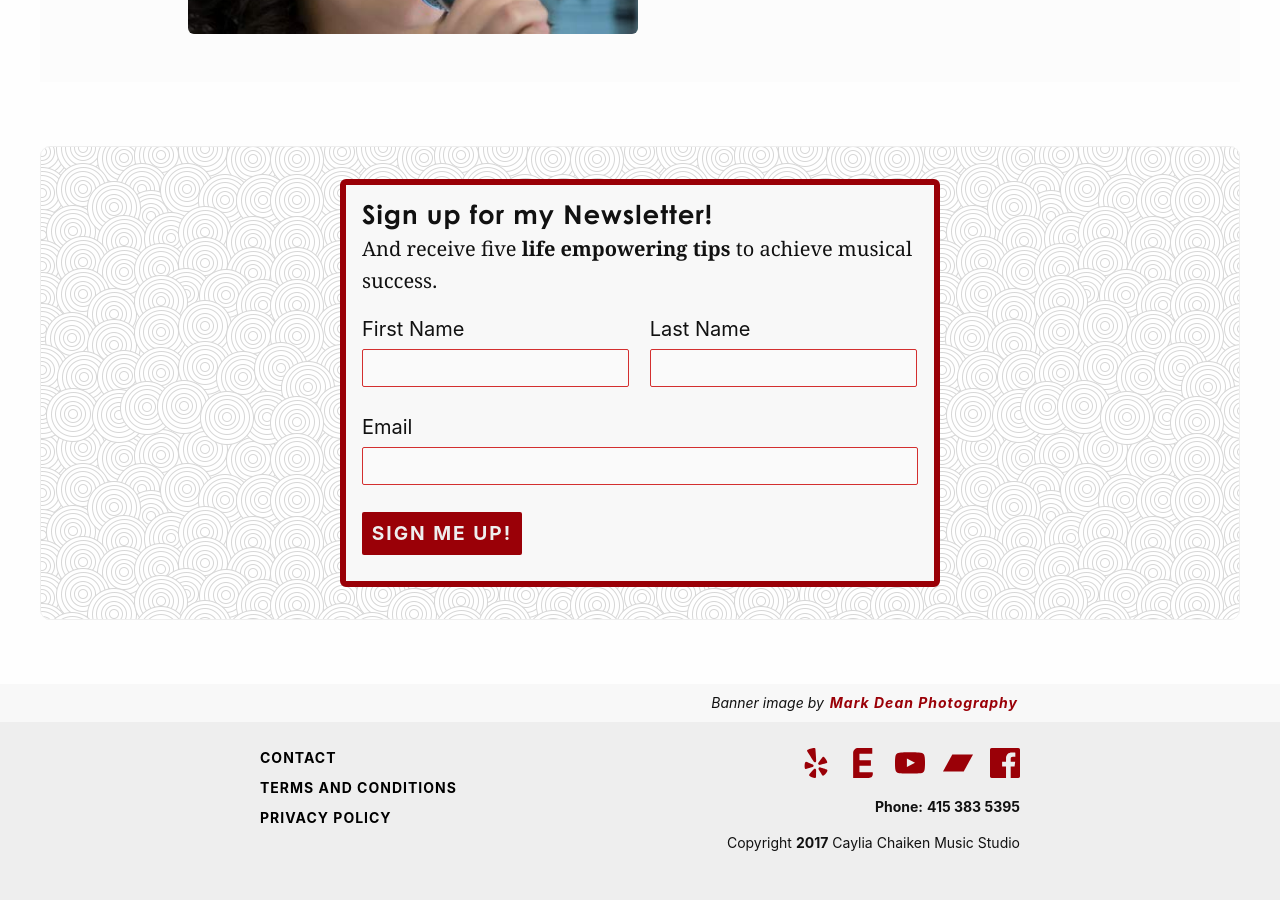
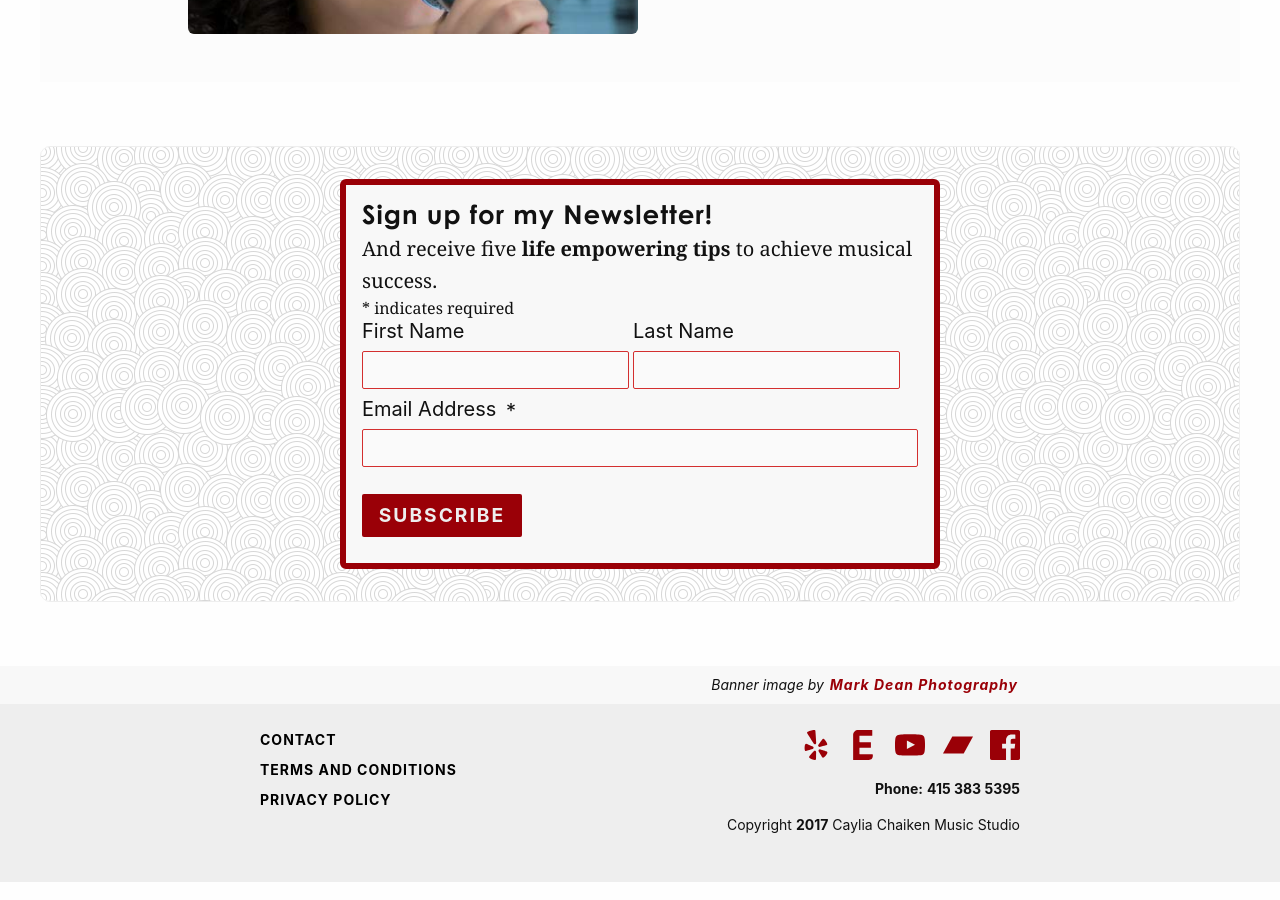
Before and after one commit to cchaiken/ccms, a Jekyll site: the page built from index.md, in a window 1280 px wide and 900 px high, scrolled down 5030 px. Built offline with Jekyll 4.4.1, drawn with Linux system fonts in a browser that asks for light colours; some web fonts are replaced.

Commit message:
mailchimp-form-add

```diff
--- a/_includes/newsletter-form.html
+++ b/_includes/newsletter-form.html
@@ -1,21 +1,32 @@
 <section class="newsletter-form pattern">
-  <form class="ccms-newsletter">
-    <h2>Sign up for my Newsletter!</h2>
-    <p>And receive five <strong>life empowering tips</strong> to achieve musical success.</p>
-
-    <div class="half">
-    <label class="text-input" for="first-name">First Name</label>
-    <input type="text" name="First Name" id="first-name" required="">
+<!-- Begin MailChimp Signup Form -->
+<div id="mc_embed_signup">
+    <form action="//chaikenmusic.us15.list-manage.com/subscribe/post?u=4816ede113fab1ffcec43fe76&amp;id=071312d4d6" method="post" id="mc-embedded-subscribe-form" name="mc-embedded-subscribe-form" class="ccms-newsletter validate" target="_blank" novalidate>
+        <div id="mc_embed_signup_scroll">
+      <h2>Sign up for my Newsletter!</h2>
+      <p>And receive five <strong>life empowering tips</strong> to achieve musical success.</p>
+    <div class="indicates-required"><span class="asterisk">*</span> indicates required</div>
+    <div class="mc-field-group half">
+      <label for="mce-FNAME">First Name </label>
+      <input type="text" value="" name="FNAME" class="" id="mce-FNAME">
     </div>
-
-    <div class="half">
-    <label class="text-input" for="last-name">Last Name</label>
-    <input type="text" name="Last Name" id="last-name" required="">
+    <div class="mc-field-group half">
+      <label for="mce-LNAME">Last Name </label>
+      <input type="text" value="" name="LNAME" class="" id="mce-LNAME">
     </div>
-
-    <label class="text-input" for="email">Email</label>
-    <input id="email" name="email" type="email" value="">
-
-    <input type="submit" value="Sign me up!">
-  </form>
+    <div class="mc-field-group">
+      <label for="mce-EMAIL">Email Address  <span class="asterisk">*</span>
+    </label>
+      <input type="email" value="" name="EMAIL" class="required email" id="mce-EMAIL">
+    </div>
+      <div id="mce-responses" class="clear">
+        <div class="response" id="mce-error-response" style="display:none"></div>
+        <div class="response" id="mce-success-response" style="display:none"></div>
+      </div>    <!-- real people should not fill this in and expect good things - do not remove this or risk form bot signups-->
+        <div style="position: absolute; left: -5000px;" aria-hidden="true"><input type="text" name="b_4816ede113fab1ffcec43fe76_071312d4d6" tabindex="-1" value=""></div>
+        <div class="clear"><input type="submit" value="Subscribe" name="subscribe" id="mc-embedded-subscribe" class="button"></div>
+        </div>
+    </form>
+    </div>
+    <!--End mc_embed_signup-->
 </section>
```
